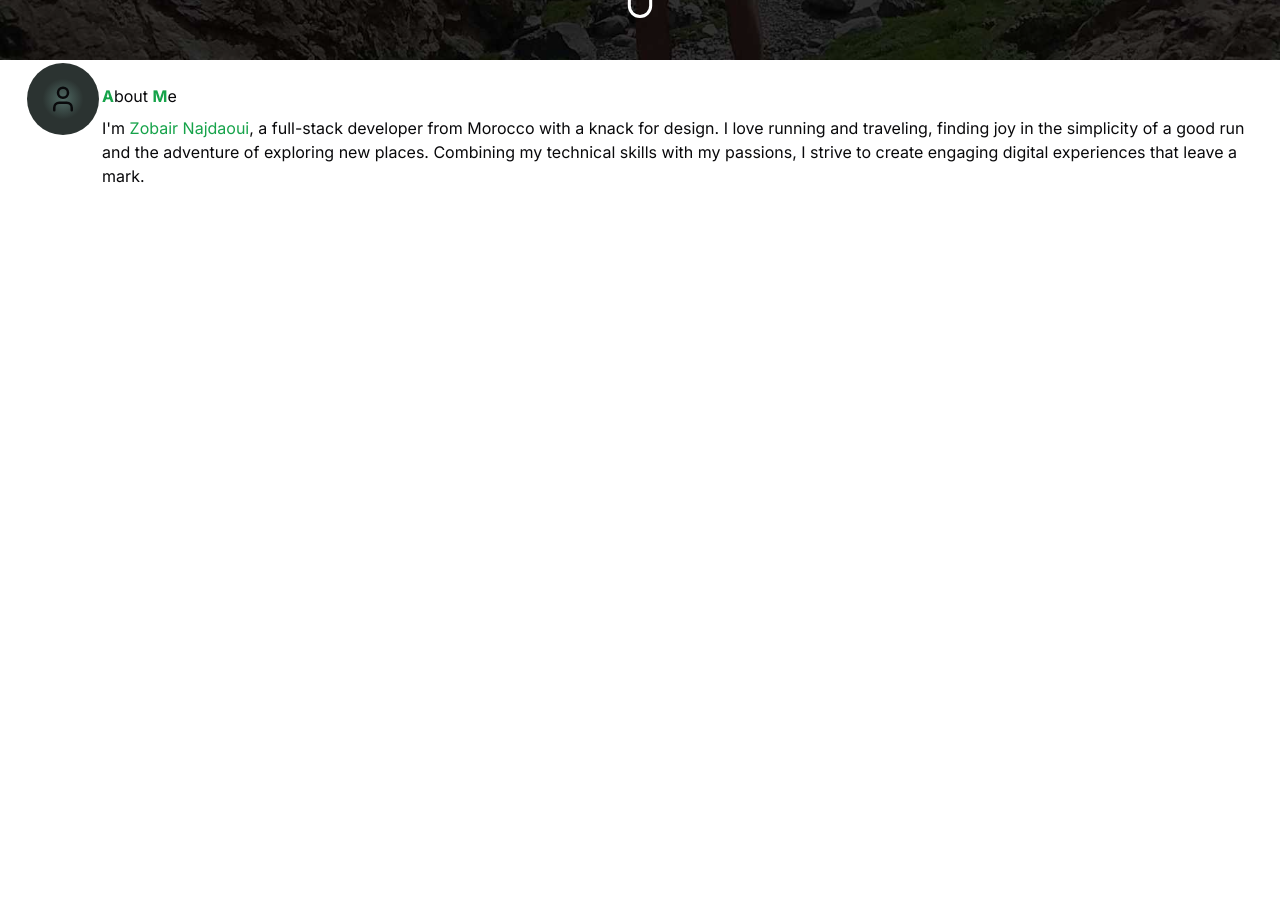
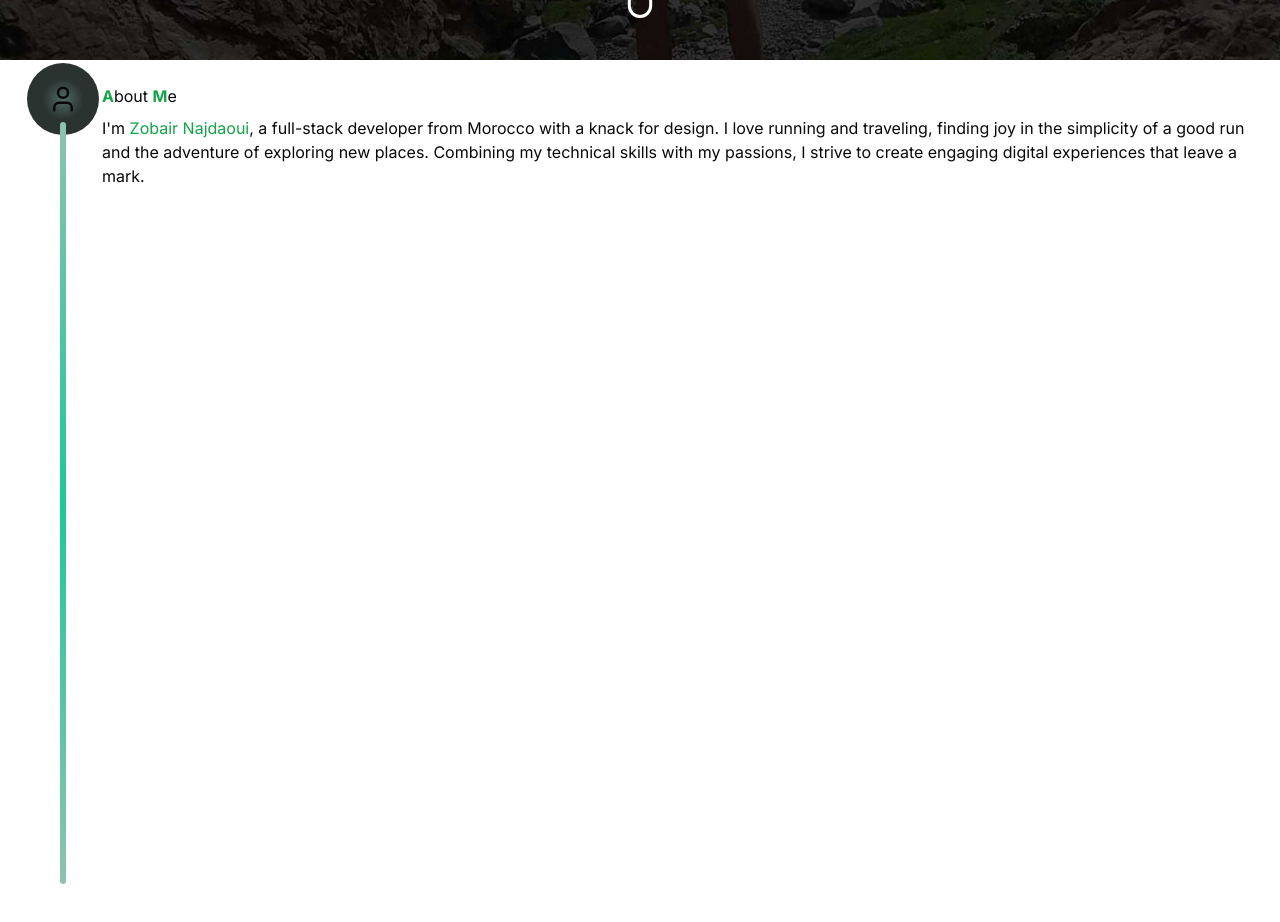
Before and after one commit to ilorez/portfolio, a Next.js app: page / in a window 1280 px wide. Shown: the part 540-1462 px from the top of the page. Built offline with nearby package versions, Linux system fonts and the light colour scheme.

Commit message:
refactor: Update Tailwind CSS configuration with new color variables

```diff
--- a/tailwind.config.ts
+++ b/tailwind.config.ts
@@ -1,5 +1,10 @@
 import type { Config } from "tailwindcss"
 const { fontFamily } = require("tailwindcss/defaultTheme")
+
+// variables to add
+
+
+
 
 const config = {
   darkMode: ["class"],
@@ -59,6 +64,18 @@ const config = {
           DEFAULT: "hsl(var(--card))",
           foreground: "hsl(var(--card-foreground))",
         },
+        "i-about-from": "hsl(var(--i-about-from))",
+        "i-about-via": "hsl(var(--i-about-via))",
+        "i-about-to": "hsl(var(--i-about-to))",
+        "i-services-bg": "hsl(var(--i-services-bg))",
+        "i-services-icon": "hsl(var(--i-services-icon))",
+        "i-fun-facts-bg": "hsl(var(--i-fun-facts-bg))",
+        "i-fun-facts-icon": "hsl(var(--i-fun-facts-icon))",
+        "i-experience-from": "hsl(var(--i-experience-from))",
+        "i-experience-via": "hsl(var(--i-experience-via))",
+        "i-experience-to": "hsl(var(--i-experience-to))",
+        "i-experience-date": "hsl(var(--i-experience-date))",
+        "i-experience-bg": "hsl(var(--i-experience-bg))",
       },
       borderRadius: {
         lg: "var(--radius)",
@@ -79,6 +96,9 @@ const config = {
         "accordion-down": "accordion-down 0.2s ease-out",
         "accordion-up": "accordion-up 0.2s ease-out",
       },
+      width: {
+        "vertical-line": "var(--i-vertical-line-width)",
+      },
     },
   },
   plugins: [require("tailwindcss-animate")],
```
